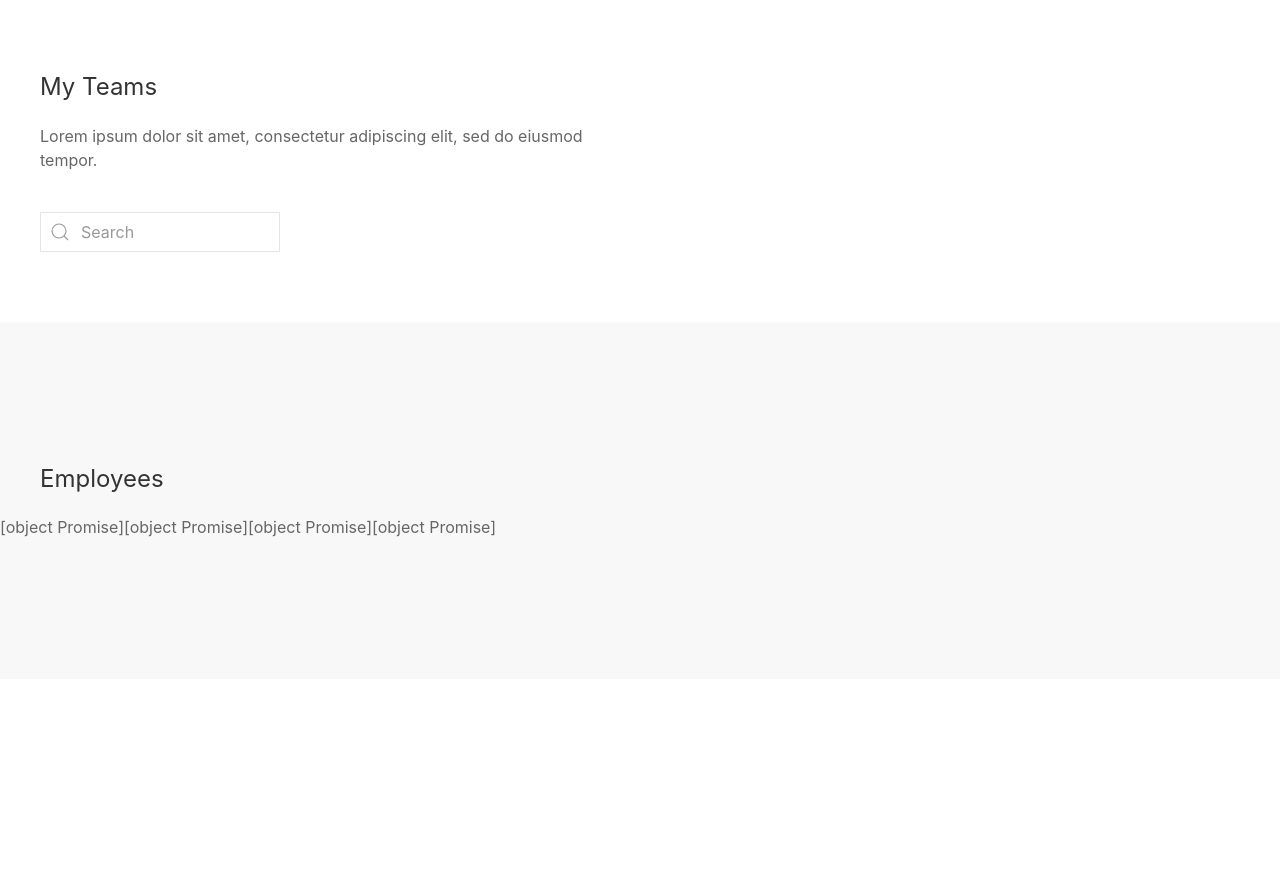
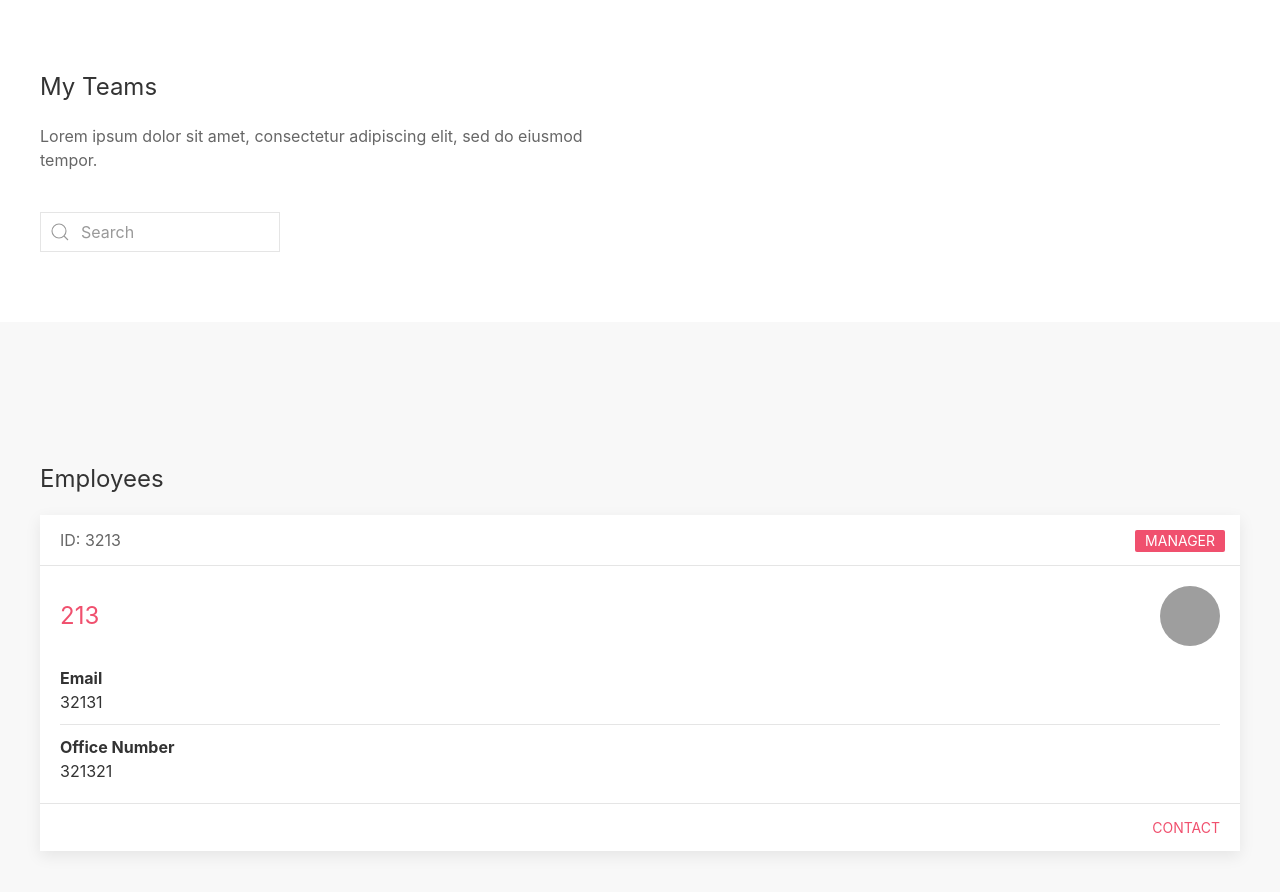
Before and after one commit to mrjeoffrey/teamprofile-generator, a website: page index.html in a window 1280 px wide. Before the commit the page ends 800 px from the top, so only its background shows below. Drawn offline with Linux system fonts and the light colour scheme; grey boxes are pictures that could not be loaded.

Commit message:
fixed issue with objects loading

```diff
--- a/index.html
+++ b/index.html
@@ -43,7 +43,41 @@
 
                 <h3>Employees</h3>
 
-                <div class="uk-grid-match uk-child-width-expand@m" uk-grid>[object Promise][object Promise][object Promise][object Promise]
+                <div class="uk-grid-match uk-child-width-expand@m" uk-grid>
+    <div>
+    <div class="uk-card uk-card-small uk-card-default">
+
+        <div class="uk-card-header">
+            <span>ID: 3213</span>
+            <div class="uk-card-badge uk-label-danger">Manager</div>
+
+        </div>
+        <div class="uk-card-body">
+            <div class="uk-grid-small uk-flex-middle" uk-grid>
+
+                <div class="uk-width-expand">
+
+                    <h3 class="uk-margin-remove-bottom uk-text-danger">213
+                    </h3>
+
+                </div>
+                <div class="uk-width-auto">
+                    <img class="uk-border-circle" width="60" height="60"
+                        src="https://picsum.photos/id/237/200/200">
+                </div>
+            </div>
+            <ul class="uk-list uk-list-divider uk-text-emphasis">
+                <li><strong>Email</strong> <br>32131</li>
+                <li><strong>Office Number</strong> <br>321321</li>
+
+            </ul>
+        </div>
+        <div class="uk-card-footer">
+            <a href="mailto://32131" class="uk-button uk-button-text uk-align-right uk-text-danger">Contact</a>
+        </div>
+    </div>
+</div>
+
 
     </div>
     </div>
--- a/index.js
+++ b/index.js
@@ -1,12 +1,10 @@
 "use strict";
-
 // required packages #################################
 const inquirer = require("inquirer");
 const fs = require("fs");
 const path = require("path");
 
 // constructors
-
 class Employee {
 	constructor(name, id, email) {
 		this.name = name;
@@ -240,7 +238,7 @@ async function makeTeam() {
 
 // THEN an HTML file is generated that displays a nicely formatted team roster based on user input
 
-async function makeCard(employee) {
+function makeCard(employee) {
 	const name = employee.getName();
 	const id = employee.getId();
 	const role = employee.getRole();
```
